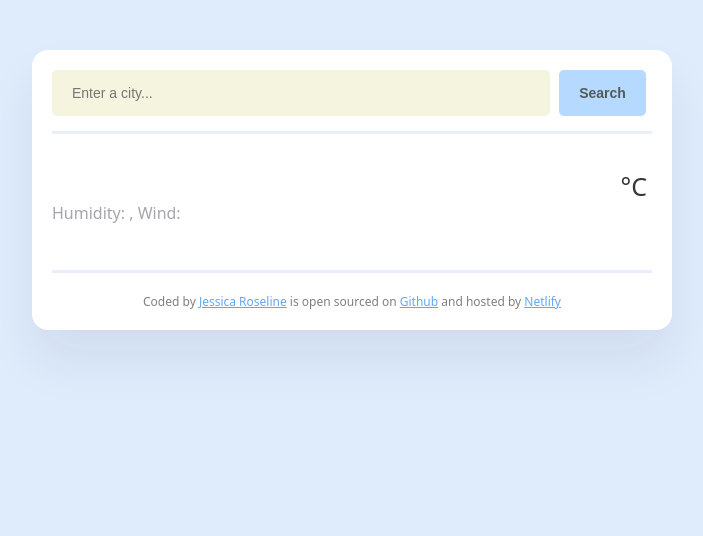
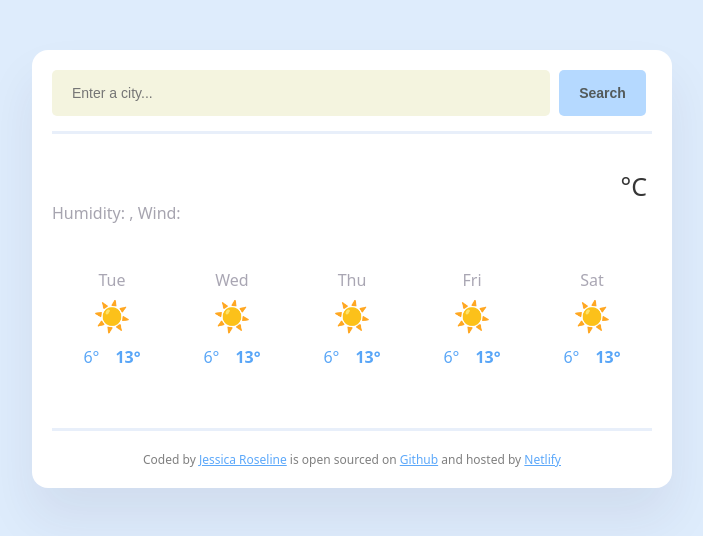
Before and after one commit to jessiroses/MyWeatherApp, a plain HTML site: page index.html in a window 1280 px wide. Shown: the whole page, without its empty margins (288-991 px from the left). Drawn offline with nearby package versions, Linux system fonts and the light colour scheme; no server answers.

Commit message:
Created weather forecast display (HTML and CSS) (no API)

```diff
--- a/index.css
+++ b/index.css
@@ -57,7 +57,7 @@ header {
 }
 
 .weather-app-details strong {
-  color: rgb(104, 104, 246);
+  color: hwb(211 35% 3%);
 }
 
 .weather-app-temperature-container {
@@ -85,6 +85,42 @@ header {
   margin-right: 5px;
 }
 
+/*forecast section*/
+.weather-forecast {
+  font-family: system-ui, -apple-system, BlinkMacSystemFont, "Segoe UI", Roboto,
+    Oxygen, Ubuntu, Cantarell, "Open Sans", "Helvetica Neue", sans-serif;
+  display: flex;
+  justify-content: space-around;
+}
+
+.weather-forecast-date {
+  text-align: center;
+  font-size: 16px;
+  color: rgba(39, 33, 66, 0.4);
+  line-height: 20px;
+  font-weight: 500;
+  margin-bottom: 5px;
+}
+
+.weather-forecast-icon {
+  font-size: 30px;
+  text-align: center;
+}
+
+.weather-forecast-temperature {
+  text-align: center;
+  margin-top: 5px;
+  color: hwb(211 35% 3%);
+  font-weight: 400;
+  display: flex;
+  justify-content: center;
+}
+
+.weather-forecast-temperature {
+  padding: 0 8px;
+  margin-bottom: 30px;
+}
+
 footer {
   border-top: 3px solid hwb(215 91% 2%);
   padding: 20px 0 0 0;
--- a/index.html
+++ b/index.html
@@ -42,6 +42,53 @@
         </div>
       </main>
 
+      <div class="weather-forecast">
+        <div class="weather-forecast-day">
+          <div class="weather-forecast-date">Tue</div>
+          <div class="weather-forecast-icon">☀️</div>
+          <div class="weather-forecast-temperature">
+            <div class="weather-forecast-temperature">6°</div>
+            <div class="weather-forecast-temperature"><strong>13°</strong></div>
+          </div>
+        </div>
+
+        <div class="weather-forecast-day">
+          <div class="weather-forecast-date">Wed</div>
+          <div class="weather-forecast-icon">☀️</div>
+          <div class="weather-forecast-temperature">
+            <div class="weather-forecast-temperature">6°</div>
+            <div class="weather-forecast-temperature"><strong>13°</strong></div>
+          </div>
+        </div>
+
+        <div class="weather-forecast-day">
+          <div class="weather-forecast-date">Thu</div>
+          <div class="weather-forecast-icon">☀️</div>
+          <div class="weather-forecast-temperature">
+            <div class="weather-forecast-temperature">6°</div>
+            <div class="weather-forecast-temperature"><strong>13°</strong></div>
+          </div>
+        </div>
+
+        <div class="weather-forecast-day">
+          <div class="weather-forecast-date">Fri</div>
+          <div class="weather-forecast-icon">☀️</div>
+          <div class="weather-forecast-temperature">
+            <div class="weather-forecast-temperature">6°</div>
+            <div class="weather-forecast-temperature"><strong>13°</strong></div>
+          </div>
+        </div>
+
+        <div class="weather-forecast-day">
+          <div class="weather-forecast-date">Sat</div>
+          <div class="weather-forecast-icon">☀️</div>
+          <div class="weather-forecast-temperature">
+            <div class="weather-forecast-temperature">6°</div>
+            <div class="weather-forecast-temperature"><strong>13°</strong></div>
+          </div>
+        </div>
+      </div>
+
       <footer>
         Coded by
         <a href="https://github.com/jessiroses" target="_blank"
```
